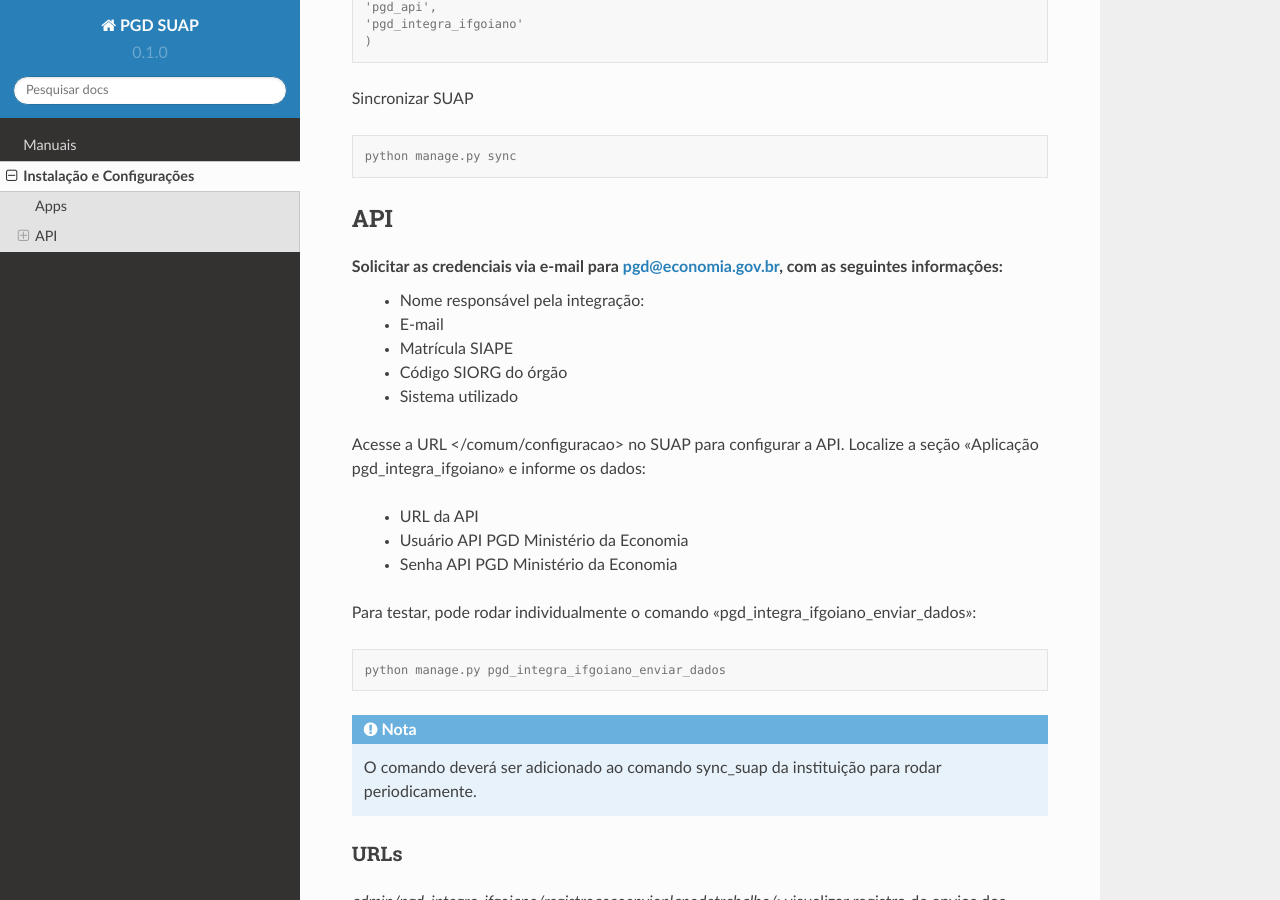
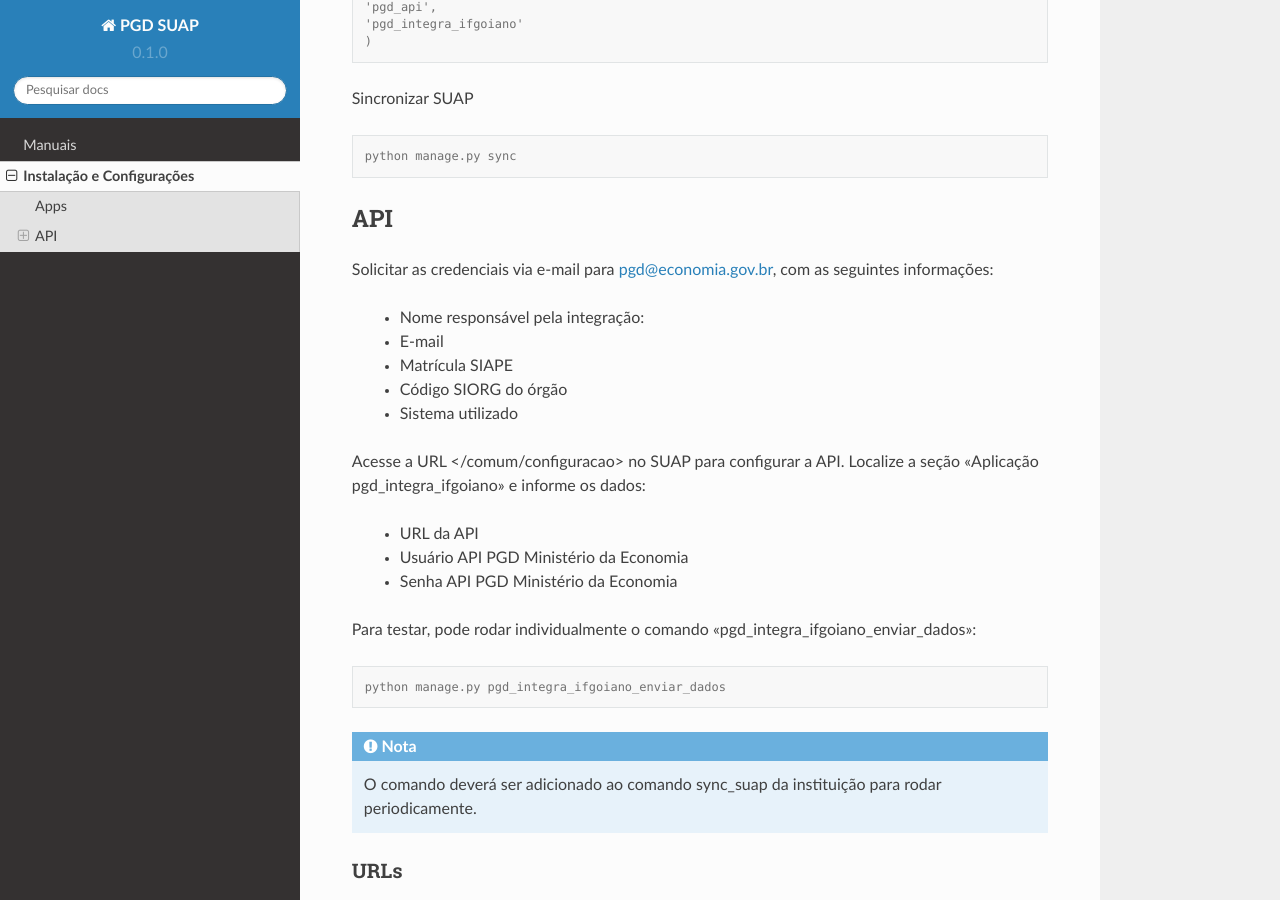
Before and after one commit to csi-ifgoiano/pgdsuap, a Sphinx documentation site: the page built from docs/source/instalacao.rst, in a window 1280 px wide and 900 px high, scrolled down 1074 px. Built offline with Sphinx 7.4.7 and the Read the Docs theme 2.0.0, drawn with Linux system fonts in a browser that asks for light colours.

```diff
--- a/docs/source/instalacao.rst
+++ b/docs/source/instalacao.rst
@@ -51,8 +51,8 @@ Sincronizar SUAP
 API
 ---------
 
+Solicitar as credenciais via e-mail para pgd@economia.gov.br, com as seguintes informações:
 
-Solicitar as credenciais via e-mail para pgd@economia.gov.br, com as seguintes informações:
    * Nome responsável pela integração:
    * E-mail
    * Matrícula SIAPE
```
